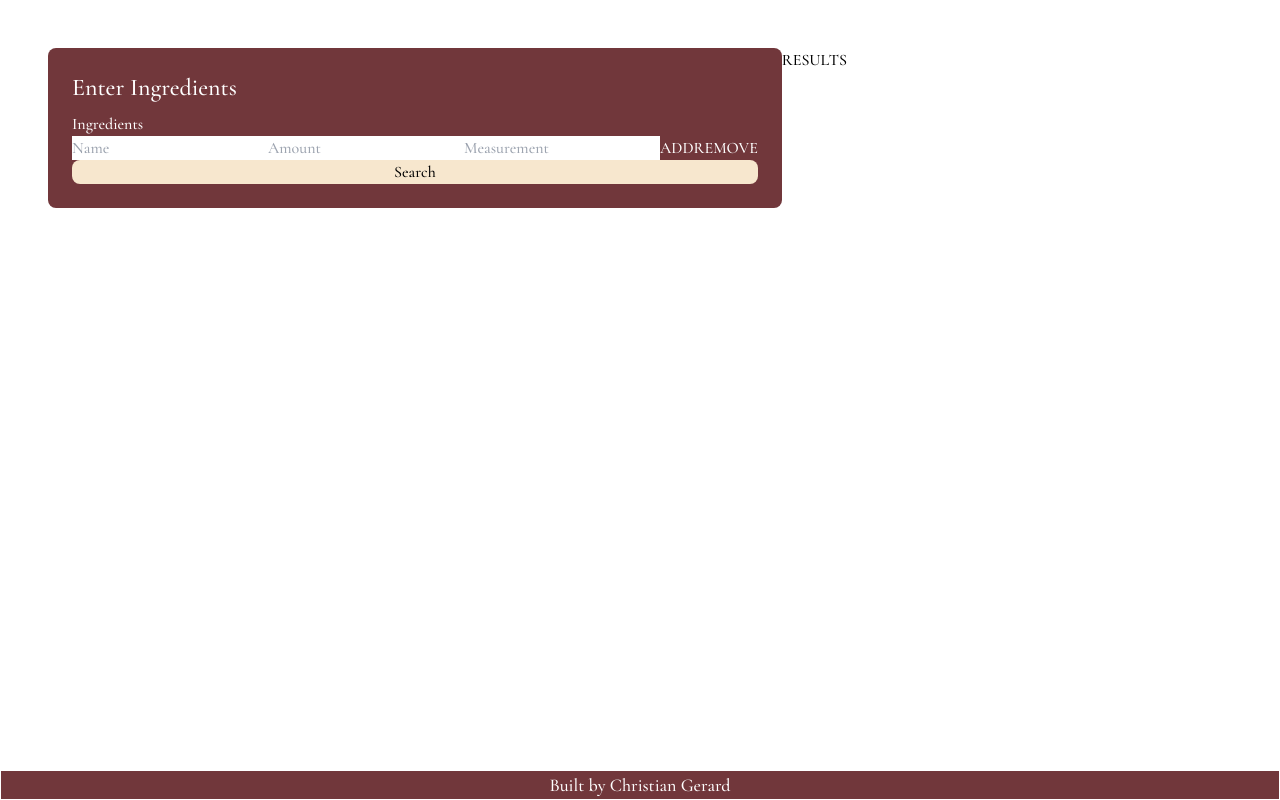
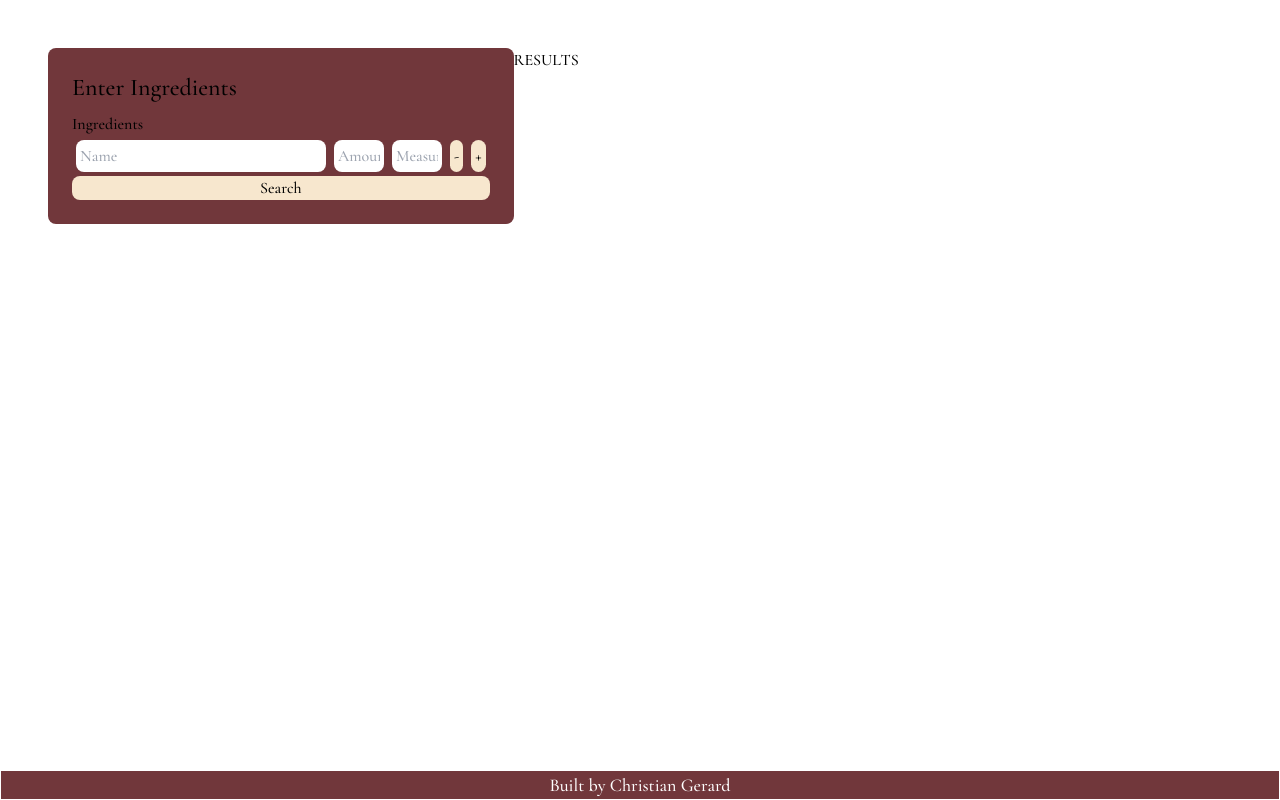
Before and after one commit to christian-gerard/umami, a React (Create React App) app in the folder client/: page /findrecipes in a window 1280 px wide. Built offline with nearby package versions, Linux system fonts and the light colour scheme; no server answers; a web font is replaced by a local one.

Commit message:
Finishs formik fields

```diff
--- a/client/src/pages/recipes/FindRecipe.js
+++ b/client/src/pages/recipes/FindRecipe.js
@@ -11,19 +11,17 @@ function FindRecipe() {
 
   const ingredientSearchSchema = object();
 
-  const initialValues = [
-    {
+  const initialValues = {
     settings: "aksdjf",
     erdfw: "kdfjlsdkfj",
     ingredients: [
       {
-          name: "Christian",
-          amount: "123",
-          measurement: "1232",
+        name: "",
+        amount: "",
+        measurement: "",
       },
     ],
-    },
-  ];
+  };
 
   const formik = useFormik({
     initialValues,
@@ -35,18 +33,22 @@ function FindRecipe() {
 
   return (
     <div className="p-6 flex flex-row">
-      <div className="bg-shittake text-white p-6 rounded-lg">
+      <div className="bg-shittake text-black p-6 rounded-lg">
         <h2 className="text-2xl">Enter Ingredients</h2>
 
-        <Formik initialValues={initialValues} onSubmit={formik.handleSubmit}>
-          <form className="flex flex-col mt-2">
+        <Formik
+          initialValues={initialValues}
+          onSubmit={formik.handleSubmit}
+          className="text-white"
+        >
+          <form className="flex flex-col mt-2" onSubmit={formik.handleSubmit}>
             <label htmlFor="name">Ingredients</label>
 
             <FieldArray name="ingredients" validateOnChange={false}>
               {(fieldArrayProps) => {
                 const { push, remove, form } = fieldArrayProps;
                 const { values } = form;
-                const ingredients = values[0].ingredients || [];
+                const ingredients = values.ingredients || [];
 
                 const handleAddIngredient = () => {
                   push({ name: "", amount: "", measurement: "" });
@@ -58,21 +60,51 @@ function FindRecipe() {
                       <div key={index}>
                         <Field
                           name={`ingredients[${index}].name`}
+                          value={
+                            formik.values.ingredients[index]
+                              ? formik.values.ingredients[index].name
+                              : ""
+                          }
+                          onChange={formik.handleChange}
                           placeholder="Name"
+                          className="m-1 p-1 rounded-lg w-[250px]"
                         />
                         <Field
                           name={`ingredients[${index}].amount`}
                           placeholder="Amount"
+                          value={
+                            formik.values.ingredients[index]
+                              ? formik.values.ingredients[index].amount
+                              : ""
+                          }
+                          onChange={formik.handleChange}
+                          className="m-1 p-1 rounded-lg w-[50px]"
                         />
                         <Field
                           name={`ingredients[${index}].measurement`}
                           placeholder="Measurement"
+                          value={
+                            formik.values.ingredients[index]
+                              ? formik.values.ingredients[index].measurement
+                              : ""
+                          }
+                          onChange={formik.handleChange}
+                          className="m-1 p-1 rounded-lg w-[50px]"
                         />
-                        <button type="button" onClick={handleAddIngredient}>
-                          ADD
+
+                        <button
+                          type="button"
+                          onClick={() => remove(index)}
+                          className="p-1 m-1 bg-champagne text-black rounded-lg"
+                        >
+                          -
                         </button>
-                        <button type="button" onClick={() => remove(index)}>
-                          REMOVE
+                        <button
+                          type="button"
+                          onClick={handleAddIngredient}
+                          className="p-1 m-1 bg-champagne text-black rounded-lg"
+                        >
+                          +
                         </button>
                       </div>
                     ))}
```
Also changed, not shown: 1 other file (tests, documents, lock files or other folders). Lines whose indentation alone changed are shown as unchanged.
